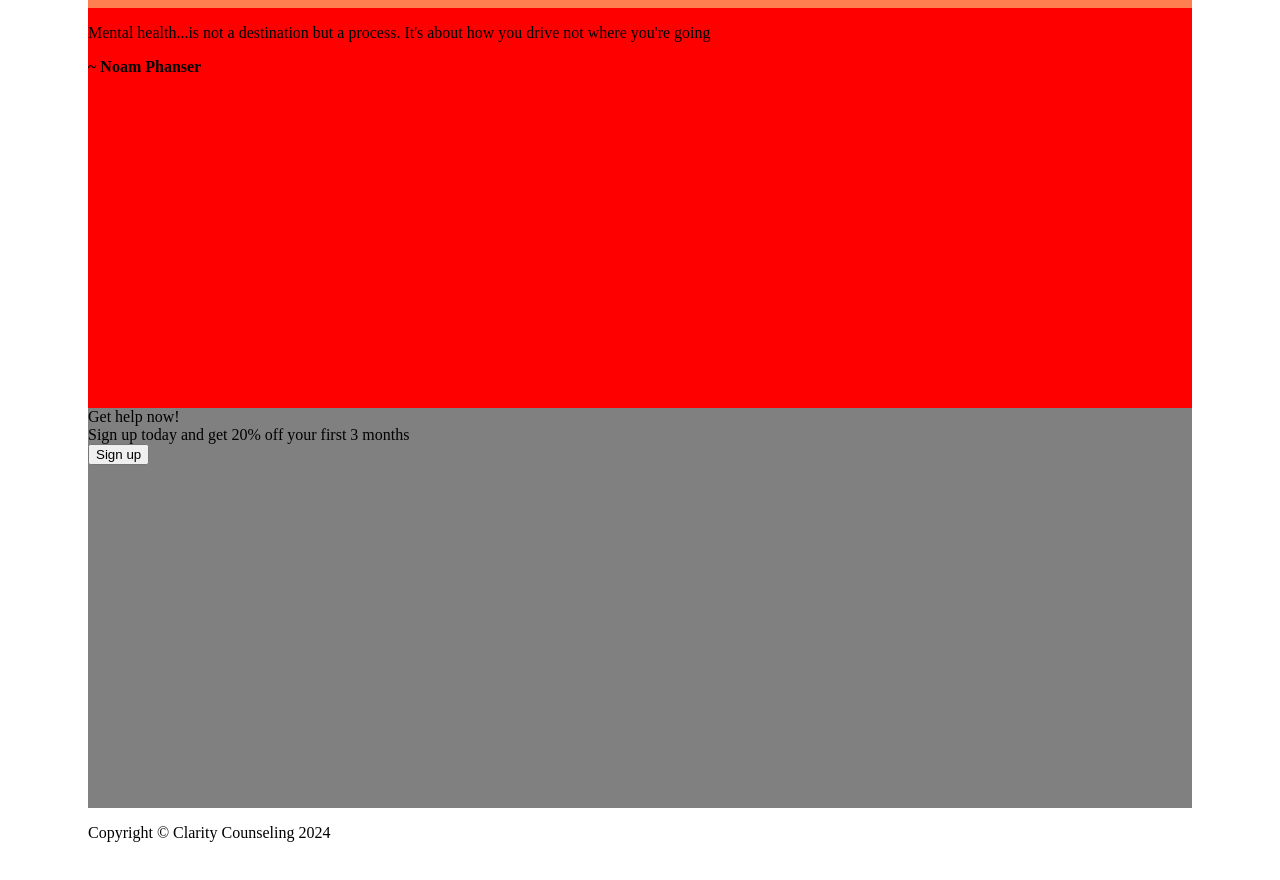
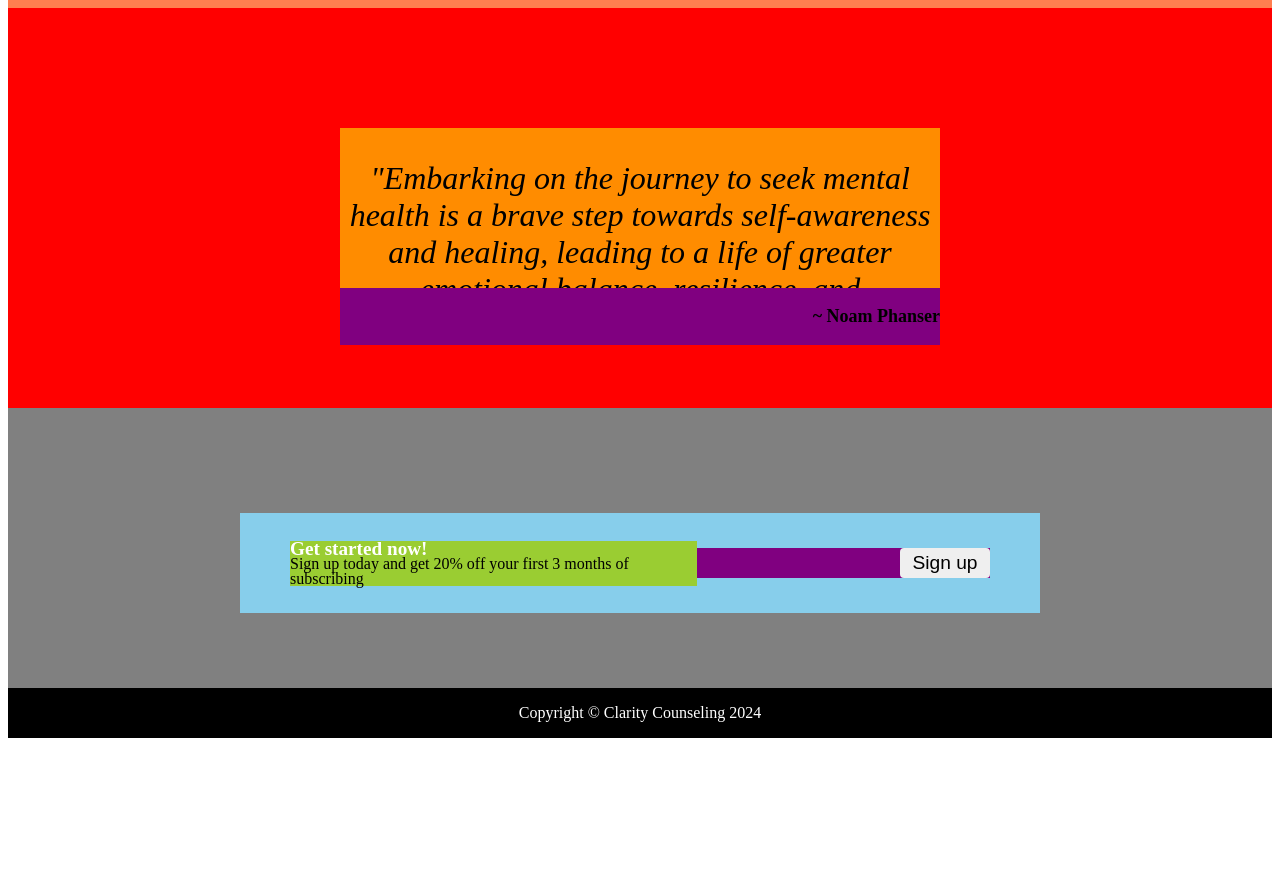
Before and after one commit to winston-mbele/landing-page, a plain HTML site: page index.html in a window 1280 px wide. Shown: the part 800-1680 px from the top of the page. After the commit the page ends 1606 px from the top, so only its background shows below. Drawn offline with Linux system fonts and the light colour scheme.

Commit message:
complete whole layout

```diff
--- a/index.css
+++ b/index.css
@@ -1,13 +1,11 @@
 body {
     display: flex;
     flex-direction: column;
-    padding-left: 80px;
-    padding-right: 80px;
     padding-bottom: 60px;
 }
+
 .header-box {
     display: flex;
-    width: 100%;
     height: 400px;
     background-color: black;
     flex-direction: column;
@@ -17,8 +15,9 @@ body {
 .header {
     display: flex;
     background-color: blue;
-    width: 100%;
     height: 100px;
+    margin-left: 80px;
+    margin-right: 80px;
 }
 
 .header-logo {
@@ -41,22 +40,31 @@ body {
 
 .intro-container {
     display: flex;
-    height: 400px;
+    height: 300px;
+    max-width: 1073px;
     background-color: aqua;
-    gap: 5px;
 }
 
 #intro-text-container {
     flex: 1;
 }
 
+.intro-heading {
+    width: 250px;
+}
+
+.intro-text {
+}
+
+
 #intro-image-container {
+    width: 400px ;
     flex: 1;
     object-fit: contain;
 }
 
 .intro-image {
-    width: 100px;
+    width: 100%;
 }
 
 #counselor-showcase-container {
@@ -102,11 +110,99 @@ body {
 }
 
 #quote-box {
+    display: flex;
     height: 400px;
     background-color: red;
+    justify-content: center;
+    align-items: center;
+
+
+}
+
+.quote-container {
+    display: flex;
+    flex-direction: column;
+    height: 160px;
+    width: 600px;
+    background-color: maroon;
+}
+
+.quote {
+    background-color: darkorange;
+    height: 160px;
+
+}
+
+.quote-text {
+    font-size: xx-large;
+    text-align: center;
+}
+
+.author {
+    text-align: end;
+    background-color: purple;
+}
+
+.author-name {
+    font-size: large;
 }
 
 #sign-up-box {
-    height: 400px;
+    display: flex;
+    height: 250px;
     background-color: gray;
+    justify-content: center;
+    align-items: center;
+    padding-top: 30px;
 }
+
+.sign-up-container {
+    display: flex;
+    width: 700px;
+    height: 100px;
+    background-color: skyblue;
+    align-items: center;
+    padding-left: 50px;
+    padding-right: 50px;
+}
+
+.sign-up-text {
+    flex: 2;
+    background-color: yellowgreen;
+    line-height: 15px;
+}
+
+.sign-up-text-1 {
+    font-size: larger;
+    color: white;
+}
+
+.sign-up-text-2 {
+}
+
+.lower-sign-up-button-container {
+    display: flex;
+    flex: 1 1 auto;
+    background-color: purple;
+    align-items: center;
+    justify-content: flex-end;
+}
+
+.sign-up-button {
+    font-size: larger;
+    width: 90px;
+    height: 30px;
+    border-radius: 4px;
+    border: 0px;
+}
+
+footer {
+    display: flex;
+    background-color: black;
+    justify-content: center;
+    align-items: center;
+}
+
+.footer-text {
+    color: white;
+}
--- a/index.html
+++ b/index.html
@@ -27,8 +27,8 @@
     </div>
     <div class="intro-container">
       <div class="header-item" id="intro-text-container">
-        <h1>This is your first step to better mental health</h1>
-        <p>Sign up to see our pricing plans to speak to world-class counselors at a fair price today</p>
+        <div class="intro-heading"><h1>This is your first step to better mental health</h1></div>
+        <div class="intro-text"><p>If you need advise from a professional ,we can help you with that. Sign up to see our pricing plans to speak to world-class counselors at a fair price today.</p></div>
         <div class="header-item" id="signup-buttton-container">
           <button id="signup-button">Sign up</button>
         </div>
@@ -80,9 +80,10 @@
   <div id="quote-box">
     <div class="quote-container">
       <div class="quote">
-        <p class="quote-text">Mental health...is not a destination but a process. It's about how you drive not where you're going</p>
+        <p class="quote-text"><em>"Embarking on the journey to seek mental health is a brave step towards self-awareness and healing, leading to a life of greater emotional balance, resilience, and fulfillment."</em>
+        </p>
       </div>
-      <div class="quote-author">
+      <div class="author">
         <p class="author-name"><strong>~ Noam Phanser</strong></p>
       </div>
     </div>
@@ -90,11 +91,11 @@
   <div id="sign-up-box">
     <div class="sign-up-container">
       <div class="sign-up-text">
-        <div class="sign-up-text1">Get help now!</div>
-        <div class="sign-up-text2">Sign up today and get 20% off your first 3 months</div>
+        <div class="sign-up-text-1"><strong>Get started now!</strong></div>
+        <div class="sign-up-text-2">Sign up today and get 20% off your first 3 months of subscribing</div>
       </div>
-      <div class="lower-signup-button-container">
-        <button class="signup-button" id="lower-signup-button">Sign up</button>
+      <div class="lower-sign-up-button-container">
+        <button class="sign-up-button" id="lower-sign-up-button">Sign up</button>
       </div>
     </div>
   </div>
```
Also changed, not shown: logo/cc logo.png.
